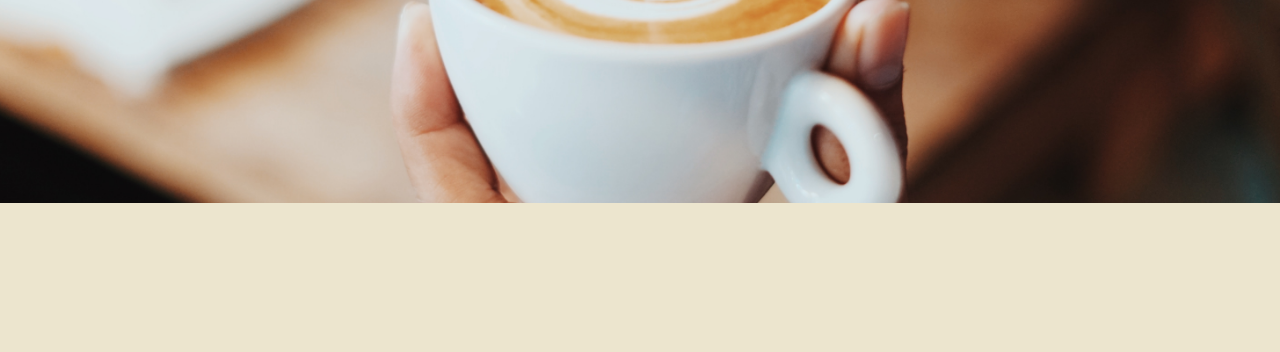
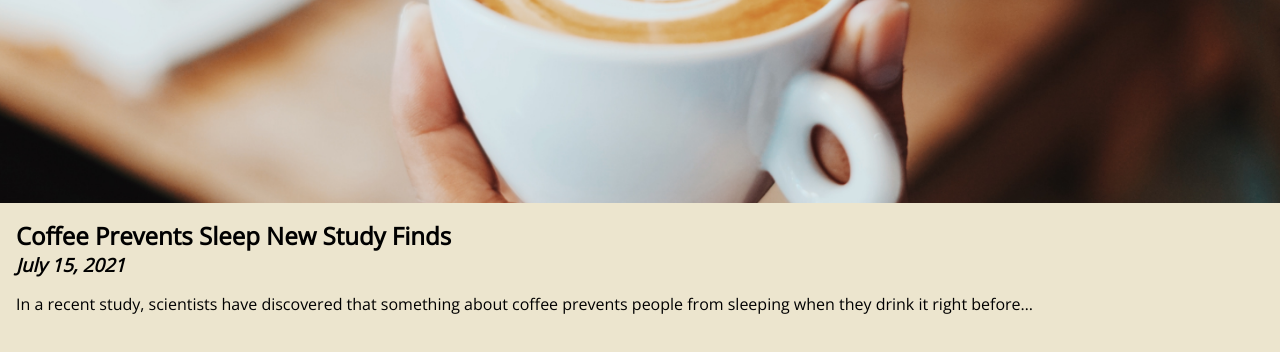
Before and after one commit to alexss3/gatsby-coffee-shop-example, a Gatsby site: page / in a window 1280 px wide. Shown: the part 436-788 px from the top of the page. Built offline with nearby package versions, Linux system fonts and the light colour scheme; Gatsby itself is replaced by a stand-in of ours.

Commit message:
Add initial blog entry listing

```diff
--- a/gatsby-config.js
+++ b/gatsby-config.js
@@ -3,5 +3,15 @@
     title: "The Coffee Blog",
   },
 
-  plugins: ["gatsby-plugin-netlify-cms"],
+  plugins: [
+    "gatsby-plugin-netlify-cms",
+    "gatsby-transformer-remark",
+    {
+      resolve: "gatsby-source-filesystem",
+      options: {
+        name: "blog",
+        path: "src/blog",
+      },
+    },
+  ],
 }
--- a/package.json
+++ b/package.json
@@ -16,6 +16,8 @@
   "dependencies": {
     "gatsby": "^3.9.1",
     "gatsby-plugin-netlify-cms": "^5.9.0",
+    "gatsby-source-filesystem": "^3.9.0",
+    "gatsby-transformer-remark": "^4.6.0",
     "netlify-cms-app": "^2.15.27",
     "react": "^17.0.2",
     "react-dom": "^17.0.2"
--- /dev/null
+++ b/src/components/BlogEntry.js
@@ -0,0 +1,12 @@
+import React from "react"
+import * as styles from "./BlogEntry.module.css"
+
+export default function BlogEntry({ title, date, excerpt }) {
+  return (
+    <article className={styles.blog}>
+      <h2>{title}</h2>
+      <h3>{date}</h3>
+      <p>{excerpt}</p>
+    </article>
+  )
+}
--- /dev/null
+++ b/src/components/BlogEntry.module.css
@@ -0,0 +1,12 @@
+.blog {
+  padding: 1rem;
+}
+
+.blog h2 {
+  margin: 0;
+}
+
+.blog h3 {
+  margin: 0;
+  font-style: italic;
+}
--- /dev/null
+++ b/src/components/BlogList.js
@@ -0,0 +1,36 @@
+import React from "react"
+import { graphql, useStaticQuery } from "gatsby"
+
+import BlogEntry from "./BlogEntry"
+
+export default function BlogList() {
+  const data = useStaticQuery(graphql`
+    {
+      allMarkdownRemark {
+        edges {
+          node {
+            id
+            frontmatter {
+              title
+              date(formatString: "MMMM D, YYYY")
+            }
+            excerpt
+          }
+        }
+      }
+    }
+  `)
+
+  return (
+    <div>
+      {data.allMarkdownRemark.edges.map(entry => (
+        <BlogEntry
+          key={entry.node.id}
+          title={entry.node.frontmatter.title}
+          date={entry.node.frontmatter.date}
+          excerpt={entry.node.excerpt}
+        />
+      ))}
+    </div>
+  )
+}
--- a/src/pages/index.js
+++ b/src/pages/index.js
@@ -3,6 +3,7 @@
 import { graphql, useStaticQuery } from "gatsby"
 
 import Layout from "../components/Layout"
+import BlogList from "../components/BlogList"
 
 import * as styles from "./index.module.css"
 
@@ -22,6 +23,7 @@
       <div id={styles.hero}>
         <h1>{data.site.siteMetadata.title}</h1>
       </div>
+      <BlogList />
     </Layout>
   )
 }
```
Also changed, not shown: 2 other files.
